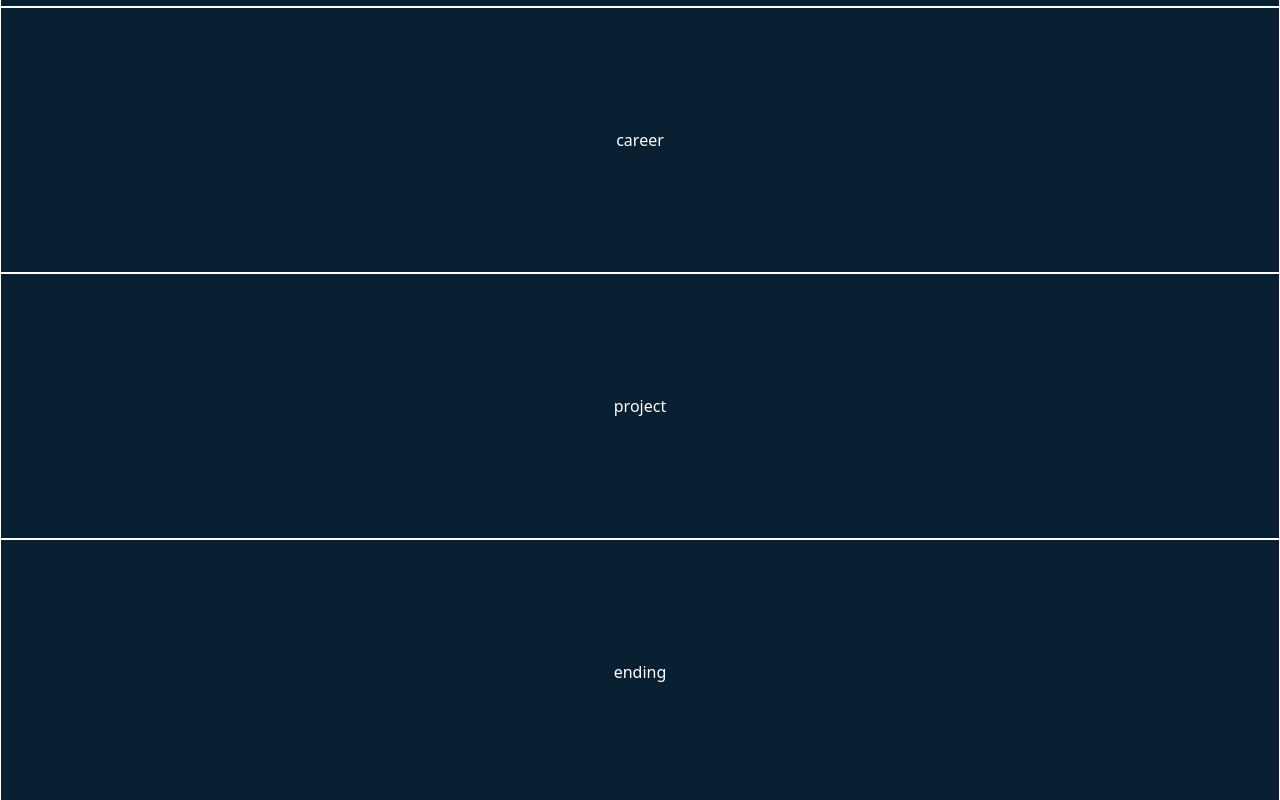
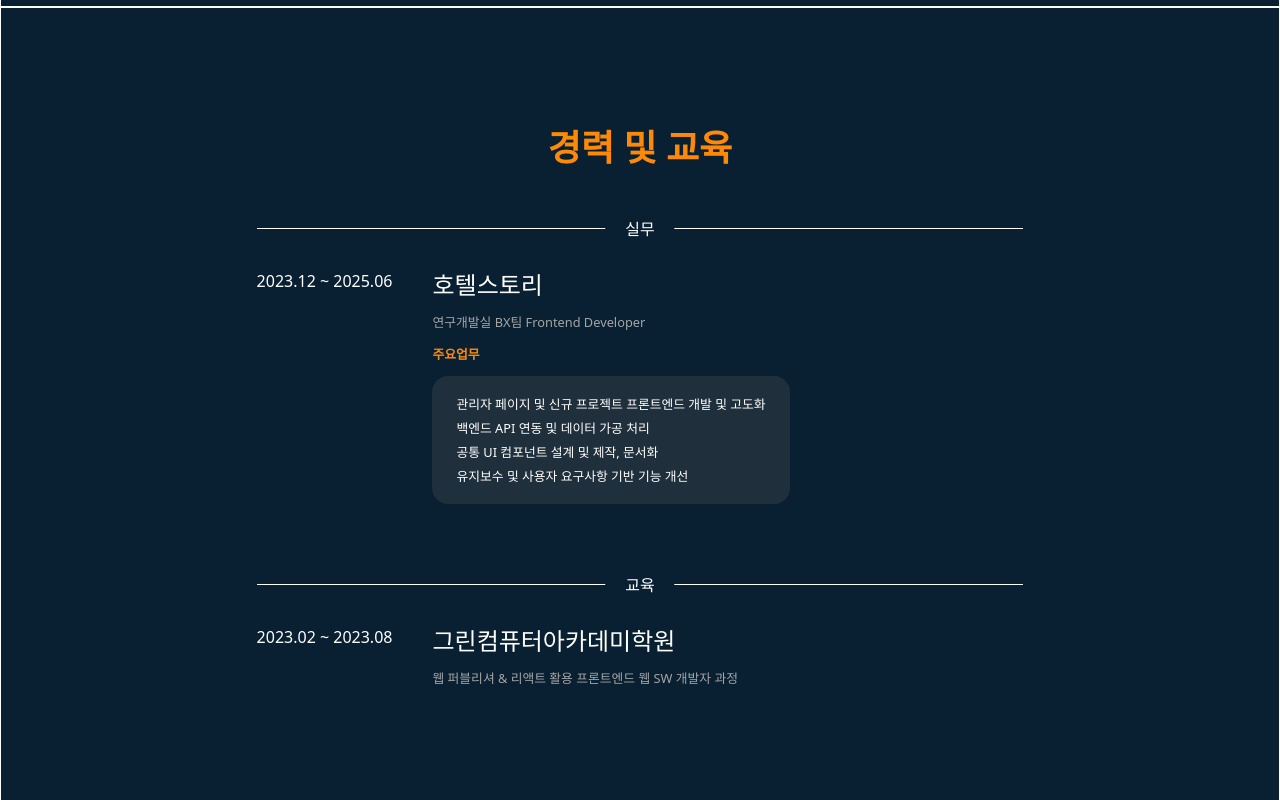
Before and after one commit to sungdongyoon/portfolio2, a Next.js app: page / in a window 1280 px wide. Shown: the part 2360-3160 px from the top of the page. Built offline with nearby package versions, Linux system fonts and the light colour scheme.

Commit message:
경력 및 교육 레이아웃 구성

```diff
--- /dev/null
+++ b/app/components/SecitonTitle.tsx
@@ -0,0 +1,9 @@
+import React from "react";
+
+const SecitonTitle = ({ children }: { children: React.ReactNode }) => {
+  return (
+    <h3 className="text-4xl font-bold mb-15 text-orange-400">{children}</h3>
+  );
+};
+
+export default SecitonTitle;
--- a/app/page.tsx
+++ b/app/page.tsx
@@ -1,4 +1,5 @@
 import Badge from "./components/Badge";
+import SecitonTitle from "./components/SecitonTitle";
 
 interface CoreValue {
   id: number;
@@ -11,6 +12,15 @@ interface Skills {
   id: number;
   category: string;
   content: string;
+}
+
+interface Career {
+  id: number;
+  category: string;
+  period: string;
+  title: string;
+  sub: string;
+  work?: string[];
 }
 
 const coreValues: CoreValue[] = [
@@ -55,6 +65,29 @@ const skills: Skills[] = [
   },
 ];
 
+const career: Career[] = [
+  {
+    id: 1,
+    category: "career",
+    period: "2023.12 ~ 2025.06",
+    title: "호텔스토리",
+    sub: "연구개발실 BX팀 Frontend Developer",
+    work: [
+      "관리자 페이지 및 신규 프로젝트 프론트엔드 개발 및 고도화",
+      "백엔드 API 연동 및 데이터 가공 처리",
+      "공통 UI 컴포넌트 설계 및 제작, 문서화",
+      "유지보수 및 사용자 요구사항 기반 기능 개선",
+    ],
+  },
+  {
+    id: 2,
+    category: "education",
+    period: "2023.02 ~ 2023.08",
+    title: "그린컴퓨터아카데미학원",
+    sub: "웹 퍼블리셔 & 리액트 활용 프론트엔드 웹 SW 개발자 과정",
+  },
+];
+
 export default function Home() {
   return (
     <main className="w-full max-w-7xl">
@@ -69,7 +102,7 @@ export default function Home() {
       </section>
       <section id="core-value" className="border border-white">
         <div className="flex flex-col items-center justify-center">
-          <h3 className="text-4xl font-bold mb-15 text-orange-400">핵심역량</h3>
+          <SecitonTitle>핵심역량</SecitonTitle>
           <div className="grid grid-cols-3 gap-10">
             {coreValues.map((el) => (
               <div key={el.id} className="flex flex-col gap-3">
@@ -83,7 +116,7 @@ export default function Home() {
       </section>
       <section id="skill" className="border border-white">
         <div className="w-full flex flex-col items-center justify-center">
-          <h3 className="text-4xl font-bold mb-15 text-orange-400">기술스택</h3>
+          <SecitonTitle>기술스택</SecitonTitle>
           <div className="w-full max-w-[60%] flex flex-col gap-15">
             {skills.map((el) => (
               <div className="flex flex-col items-center relative">
@@ -99,10 +132,78 @@ export default function Home() {
         </div>
       </section>
       <section id="career" className="border border-white">
-        career
+        <div className="w-full flex flex-col items-center justify-center">
+          <SecitonTitle>경력 및 교육</SecitonTitle>
+          <div className="w-full max-w-[60%]">
+            <div className="relative border-t border-white mb-20">
+              <p className="absolute bg-[#082032] py-1 px-5 -top-4 left-1/2 -translate-x-1/2">
+                실무
+              </p>
+              <ul className="pt-10 flex flex-col gap-10">
+                {career
+                  .filter((el) => el.category === "career")
+                  .map((career) => (
+                    <li className="flex gap-10 sborder border-white ">
+                      <p>{career.period}</p>
+                      <div className="flex flex-col gap-3">
+                        <p className="text-2xl">{career.title}</p>
+                        <p className="text-[#A5A5A5] text-[0.8rem]">
+                          {career.sub}
+                        </p>
+                        {career.work && (
+                          <div>
+                            <p className="text-orange-400 mb-3 font-semibold text-[0.8rem]">
+                              주요업무
+                            </p>
+                            <ul className="text-[0.8rem] bg-[#555555]/30 py-4 px-6 rounded-2xl leading-6">
+                              {career.work.map((work) => (
+                                <li>{work}</li>
+                              ))}
+                            </ul>
+                          </div>
+                        )}
+                      </div>
+                    </li>
+                  ))}
+              </ul>
+            </div>
+            <div className="border-t border-white relative">
+              <p className="absolute bg-[#082032] py-1 px-5 -top-4 left-1/2 -translate-x-1/2">
+                교육
+              </p>
+              <ul className="pt-10 flex flex-col gap-10">
+                {career
+                  .filter((el) => el.category === "education")
+                  .map((career) => (
+                    <li className="flex gap-10 sborder border-white ">
+                      <p>{career.period}</p>
+                      <div className="flex flex-col gap-3">
+                        <p className="text-2xl">{career.title}</p>
+                        <p className="text-[#A5A5A5] text-[0.8rem]">
+                          {career.sub}
+                        </p>
+                        {career.work && (
+                          <div>
+                            <p className="text-orange-400 mb-3 font-semibold text-[0.8rem]">
+                              주요업무
+                            </p>
+                            <ul className="text-[0.8rem] bg-[#555555]/30 py-4 px-6 rounded-2xl leading-6">
+                              {career.work.map((work) => (
+                                <li>{work}</li>
+                              ))}
+                            </ul>
+                          </div>
+                        )}
+                      </div>
+                    </li>
+                  ))}
+              </ul>
+            </div>
+          </div>
+        </div>
       </section>
       <section id="project" className="border border-white">
-        project
+        <SecitonTitle>프로젝트</SecitonTitle>
       </section>
       <section id="ending" className="border border-white">
         ending
```
